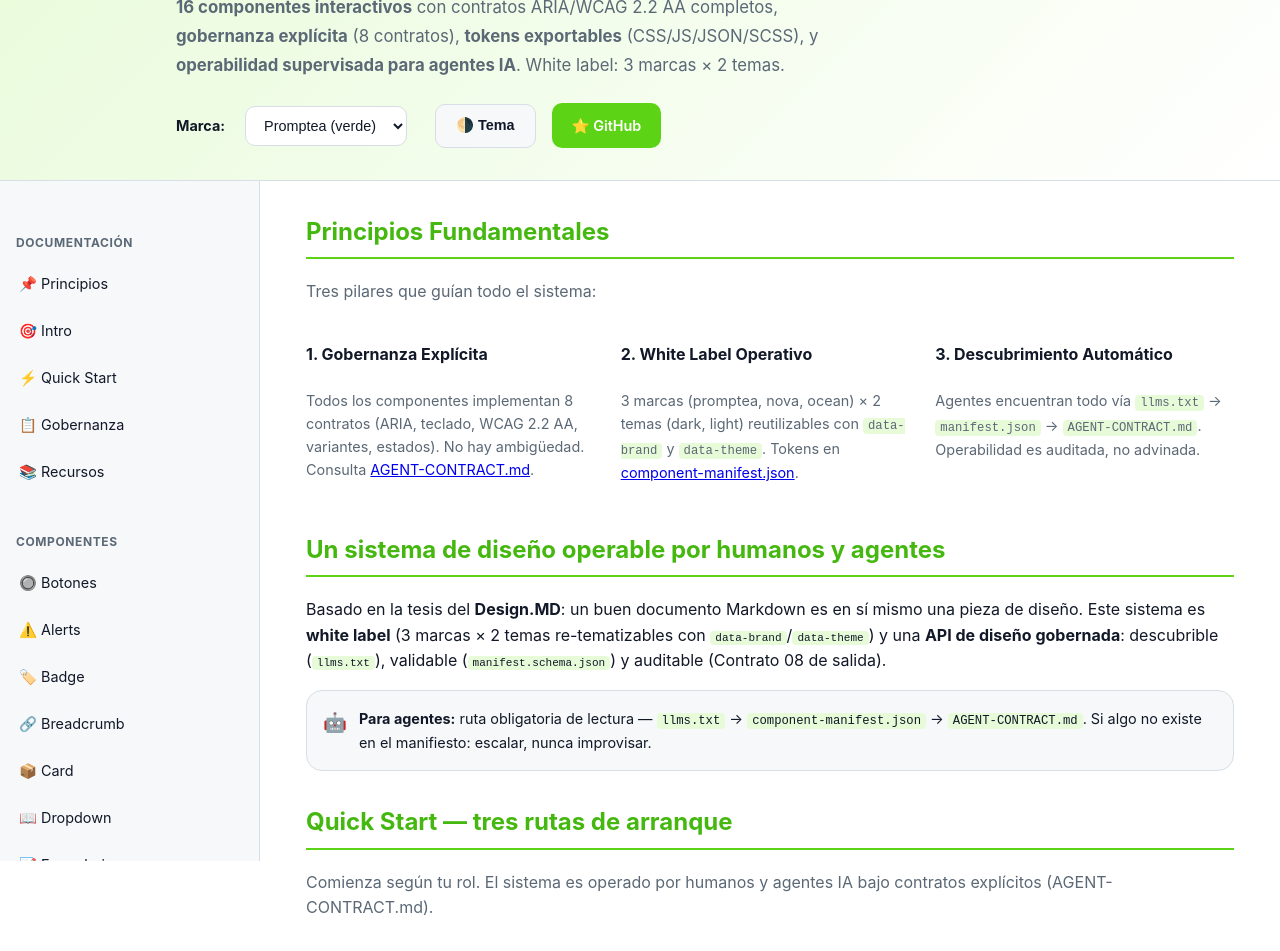
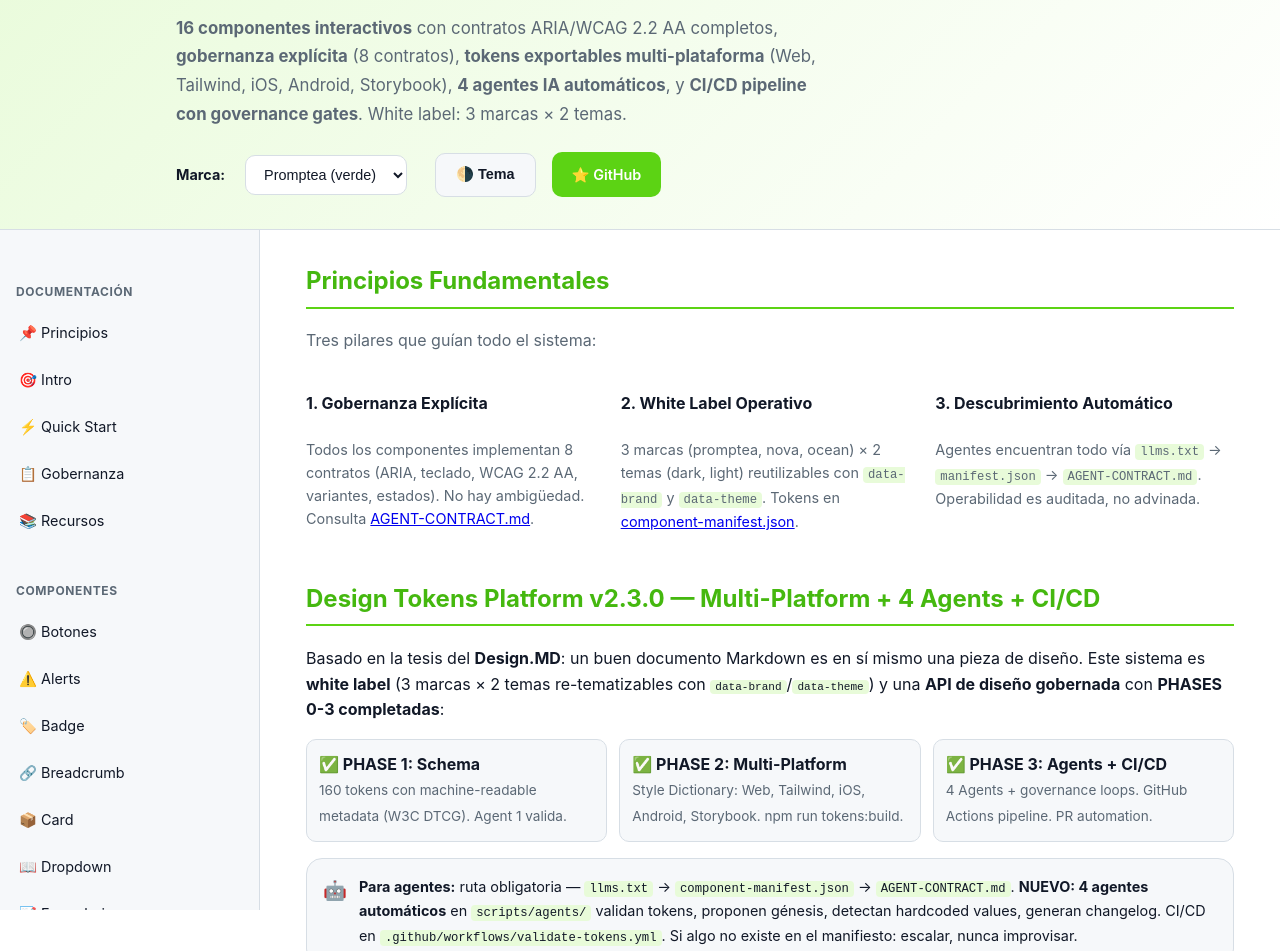
Before and after one commit to HAROLDRAGE/ds-base-kit, a website: page index.html in a window 1280 px wide. Shown: the part 152-1103 px from the top of the page. Drawn offline with Linux system fonts and the light colour scheme.

Commit message:
docs: update index.html and README.md for PHASE 3 documentation

```diff
--- a/01-tokens/tokens.json
+++ b/01-tokens/tokens.json
@@ -1,6 +1,6 @@
 {
   "version": "2.2.0",
-  "timestamp": "2026-07-09T13:49:45.229240",
+  "timestamp": "2026-07-09T13:55:09.933066",
   "tokens": {
     "typography": {
       "font-family-base": {
--- a/05-agentes/component-manifest.json
+++ b/05-agentes/component-manifest.json
@@ -946,5 +946,5 @@
   "token_count": 160,
   "foundations_documented": 8,
   "coverage": "100%",
-  "last_sync": "2026-07-09T13:49:45.234874"
+  "last_sync": "2026-07-09T13:55:09.938457"
 }
--- a/index.html
+++ b/index.html
@@ -11,9 +11,9 @@
 <a class="skip-link" href="#main">Saltar al contenido principal</a>
 <header class="site">
   <div class="wrap">
-    <p style="margin:0;font-size:.8rem;font-weight:700;letter-spacing:.08em;text-transform:uppercase" class="muted">Sistema de diseño white label · Operado por humanos y agentes IA · v2.1.0</p>
+    <p style="margin:0;font-size:.8rem;font-weight:700;letter-spacing:.08em;text-transform:uppercase" class="muted">Sistema de diseño white label · Operado por humanos y agentes IA · v2.3.0 · ✅ Design Tokens Platform PHASE 1-3 Active</p>
     <h1>ds-base-kit</h1>
-    <p class="muted" style="max-width:660px;font-size:1.05rem;line-height:1.7"><strong>16 componentes interactivos</strong> con contratos ARIA/WCAG 2.2 AA completos, <strong>gobernanza explícita</strong> (8 contratos), <strong>tokens exportables</strong> (CSS/JS/JSON/SCSS), y <strong>operabilidad supervisada para agentes IA</strong>. White label: 3 marcas × 2 temas.</p>
+    <p class="muted" style="max-width:660px;font-size:1.05rem;line-height:1.7"><strong>16 componentes interactivos</strong> con contratos ARIA/WCAG 2.2 AA completos, <strong>gobernanza explícita</strong> (8 contratos), <strong>tokens exportables multi-plataforma</strong> (Web, Tailwind, iOS, Android, Storybook), <strong>4 agentes IA automáticos</strong>, y <strong>CI/CD pipeline con governance gates</strong>. White label: 3 marcas × 2 temas.</p>
     <div class="hero-actions">
       <div class="brand-theme-group">
         <label for="brand-select" style="display:inline;margin-right:8px;font-weight:700;font-size:.9rem">Marca:</label>
@@ -96,12 +96,23 @@
   </section>
 
   <section id="intro" data-search="design md sistema operable gobernanza blanca">
-    <h2>Un sistema de diseño operable por humanos y agentes</h2>
-    <p>Basado en la tesis del <strong>Design.MD</strong>: un buen documento Markdown es en sí mismo una pieza de diseño. Este sistema es <strong>white label</strong> (3 marcas × 2 temas re-tematizables con <code>data-brand</code>/<code>data-theme</code>) y una <strong>API de diseño gobernada</strong>: descubrible (<code>llms.txt</code>), validable (<code>manifest.schema.json</code>) y auditable (Contrato 08 de salida).</p>
+    <h2>Design Tokens Platform v2.3.0 — Multi-Platform + 4 Agents + CI/CD</h2>
+    <p>Basado en la tesis del <strong>Design.MD</strong>: un buen documento Markdown es en sí mismo una pieza de diseño. Este sistema es <strong>white label</strong> (3 marcas × 2 temas re-tematizables con <code>data-brand</code>/<code>data-theme</code>) y una <strong>API de diseño gobernada</strong> con <strong>PHASES 0-3 completadas</strong>:</p>
+    <div style="display:grid;grid-template-columns:repeat(auto-fit,minmax(250px,1fr));gap:var(--space-3);margin:var(--space-4) 0">
+      <div style="padding:var(--space-3);border:1px solid var(--color-border);border-radius:var(--radius-md);background:var(--color-surface)">
+        <strong>✅ PHASE 1: Schema</strong><br><span class="muted" style="font-size:.85rem">160 tokens con machine-readable metadata (W3C DTCG). Agent 1 valida.</span>
+      </div>
+      <div style="padding:var(--space-3);border:1px solid var(--color-border);border-radius:var(--radius-md);background:var(--color-surface)">
+        <strong>✅ PHASE 2: Multi-Platform</strong><br><span class="muted" style="font-size:.85rem">Style Dictionary: Web, Tailwind, iOS, Android, Storybook. npm run tokens:build.</span>
+      </div>
+      <div style="padding:var(--space-3);border:1px solid var(--color-border);border-radius:var(--radius-md);background:var(--color-surface)">
+        <strong>✅ PHASE 3: Agents + CI/CD</strong><br><span class="muted" style="font-size:.85rem">4 Agents + governance loops. GitHub Actions pipeline. PR automation.</span>
+      </div>
+    </div>
     <div class="alert" role="note" style="display:flex;gap:var(--space-3);padding:var(--space-4);border:1px solid var(--color-border);border-radius:var(--radius-lg);background:var(--color-surface);margin:var(--space-4) 0">
       <span aria-hidden="true" style="font-size:1.2rem;flex-shrink:0">🤖</span>
       <div>
-        <strong>Para agentes:</strong> ruta obligatoria de lectura — <code>llms.txt</code> → <code>component-manifest.json</code> → <code>AGENT-CONTRACT.md</code>. Si algo no existe en el manifiesto: escalar, nunca improvisar.
+        <strong>Para agentes:</strong> ruta obligatoria — <code>llms.txt</code> → <code>component-manifest.json</code> → <code>AGENT-CONTRACT.md</code>. <strong>NUEVO: 4 agentes automáticos</strong> en <code>scripts/agents/</code> validan tokens, proponen génesis, detectan hardcoded values, generan changelog. CI/CD en <code>.github/workflows/validate-tokens.yml</code>. Si algo no existe en el manifiesto: escalar, nunca improvisar.
       </div>
     </div>
   </section>
@@ -1015,7 +1026,7 @@ cp -r 06-skills/ds-guardian \
   <p class="muted">JSON con los contratos de los 17 componentes, consumible por herramientas de generación asistida de UI. <button class="btn secondary" onclick="copyManifest(this)">Copiar JSON</button></p>
   <pre class="manifest" id="manifest-pre" tabindex="0" role="region" aria-label="Manifiesto JSON del kit">{
   "name": "DS Base Kit",
-  "version": "2.1.0",
+  "version": "2.3.0",
   "source": "Design.MD White Label",
   "brands": [
     "promptea",
@@ -1205,7 +1216,7 @@ cp -r 06-skills/ds-guardian \
   </section>
 
 </main>
-<footer class="site">ds-base-kit v2.1.0 · Design System White Label IA Ready · WCAG 2.2 AA · WAI-ARIA APG · <a href="https://github.com/HAROLDRAGE/ds-base-kit" target="_blank">github.com/HAROLDRAGE/ds-base-kit</a></footer>
+<footer class="site">ds-base-kit v2.3.0 · Design Tokens Platform (PHASE 1-3 ✅) · 4 Agents + CI/CD · Multi-Platform Export · WCAG 2.2 AA · WAI-ARIA APG · <a href="https://github.com/HAROLDRAGE/ds-base-kit" target="_blank">github.com/HAROLDRAGE/ds-base-kit</a></footer>
 <script src="assets/js/main.js"></script>
 </body>
 </html>
```
Also changed, not shown: README.md.
